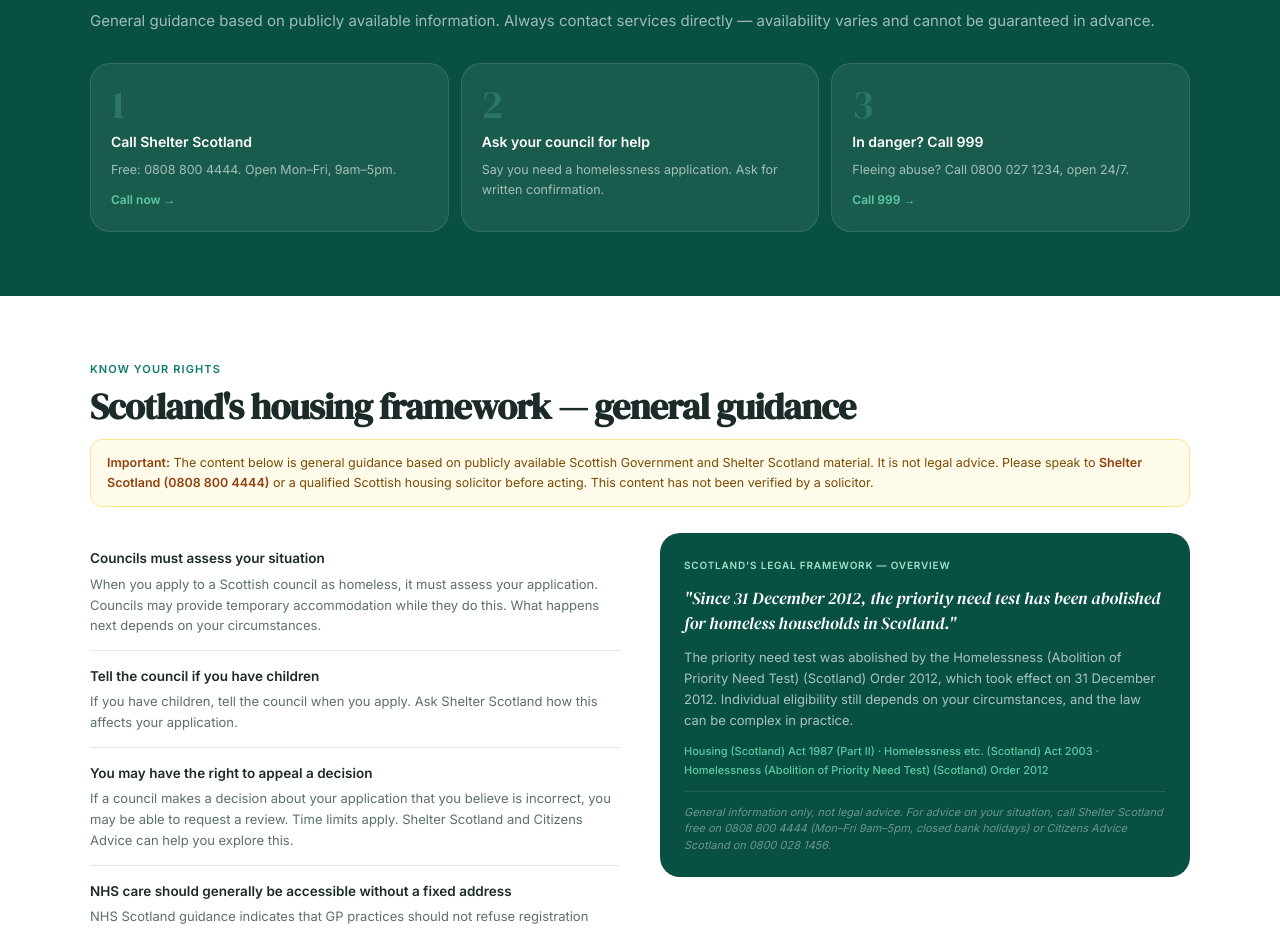
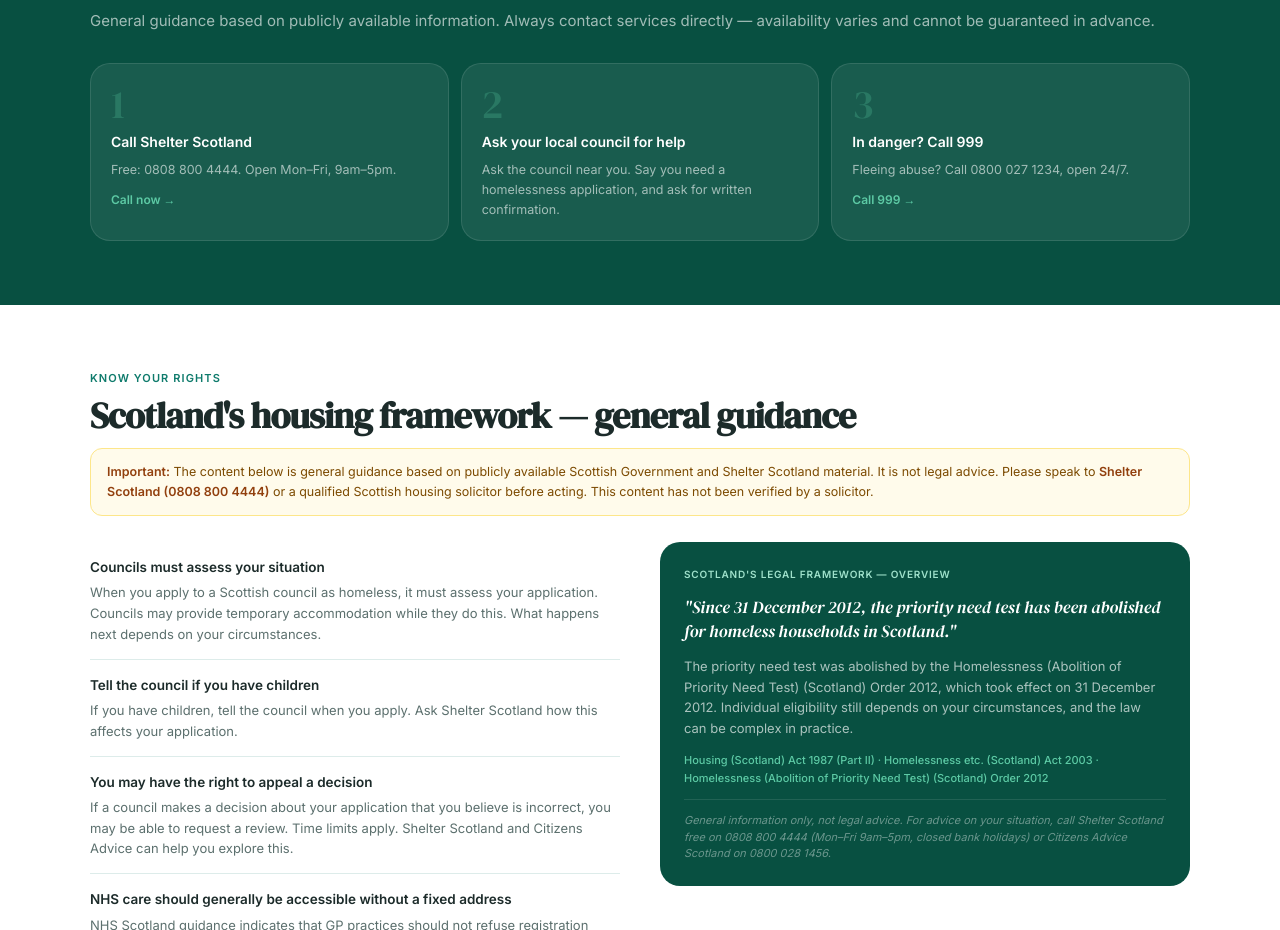
Before and after one commit to F-Cloud84/refugeseek-scotland, a plain HTML site: page index.html in a window 1280 px wide. Shown: the part 2784-3714 px from the top of the page. Drawn offline with nearby package versions, Linux system fonts and the light colour scheme; a script that the page names is missing.

Commit message:
Clarify council step in bed-tonight guide
Co-Authored-By: Claude Haiku 5.5 <noreply@anthropic.com>
Claude-Session: https://claude.ai/code/session_013DajiRBsxbsdBveDBTPuEP

```diff
--- a/index.html
+++ b/index.html
@@ -617,7 +617,7 @@ footer{background:var(--teal-deep);color:rgba(255,255,255,.58);padding:clamp(28p
     <p class="ss">General guidance based on publicly available information. Always contact services directly — availability varies and cannot be guaranteed in advance.</p>
     <div class="steps-grid">
       <div class="step-c"><div class="step-n">1</div><div class="step-t">Call Shelter Scotland</div><div class="step-b">Free: 0808 800 4444. Open Mon–Fri, 9am–5pm.</div><a href="tel:08088004444" class="step-a">Call now →</a></div>
-      <div class="step-c"><div class="step-n">2</div><div class="step-t">Ask your council for help</div><div class="step-b">Say you need a homelessness application. Ask for written confirmation.</div></div>
+      <div class="step-c"><div class="step-n">2</div><div class="step-t">Ask your local council for help</div><div class="step-b">Ask the council near you. Say you need a homelessness application, and ask for written confirmation.</div></div>
       <div class="step-c"><div class="step-n">3</div><div class="step-t">In danger? Call 999</div><div class="step-b">Fleeing abuse? Call 0800 027 1234, open 24/7.</div><a href="tel:999" class="step-a">Call 999 →</a></div>
     </div>
   </div>
```
